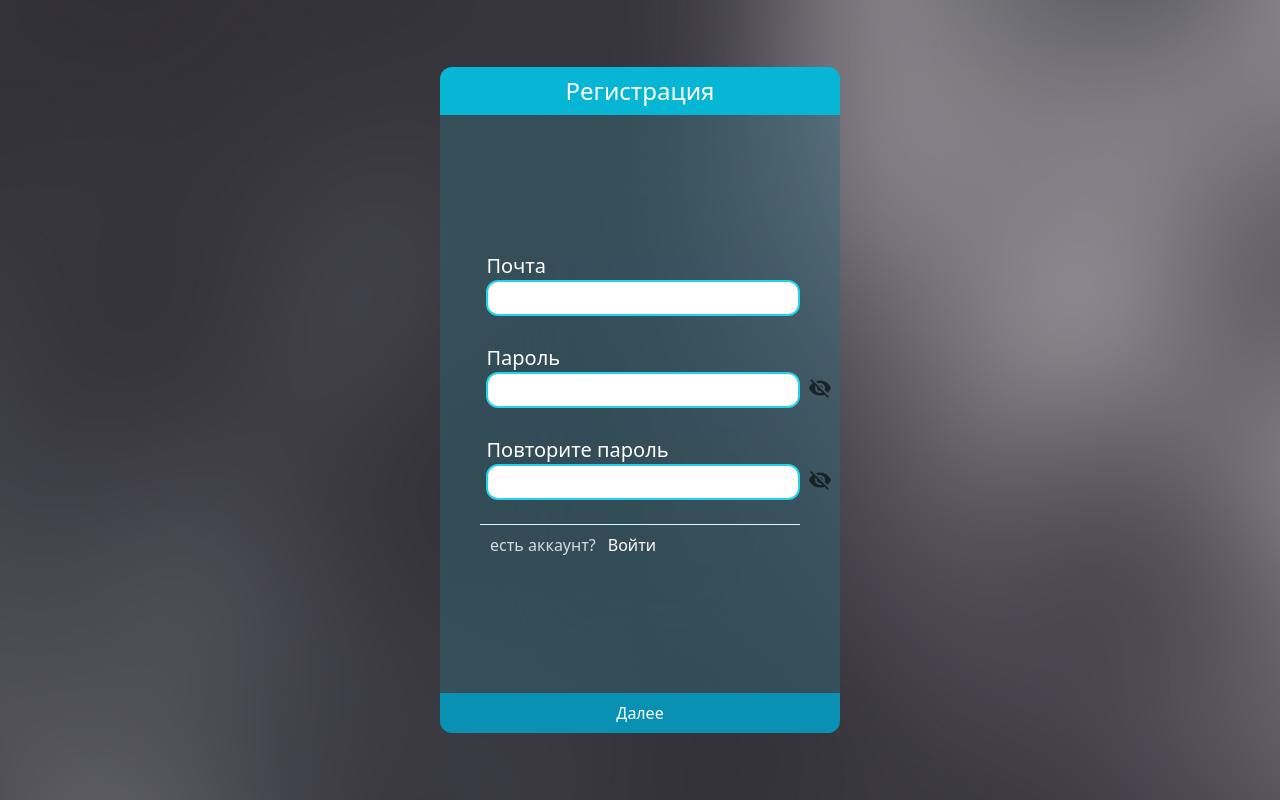
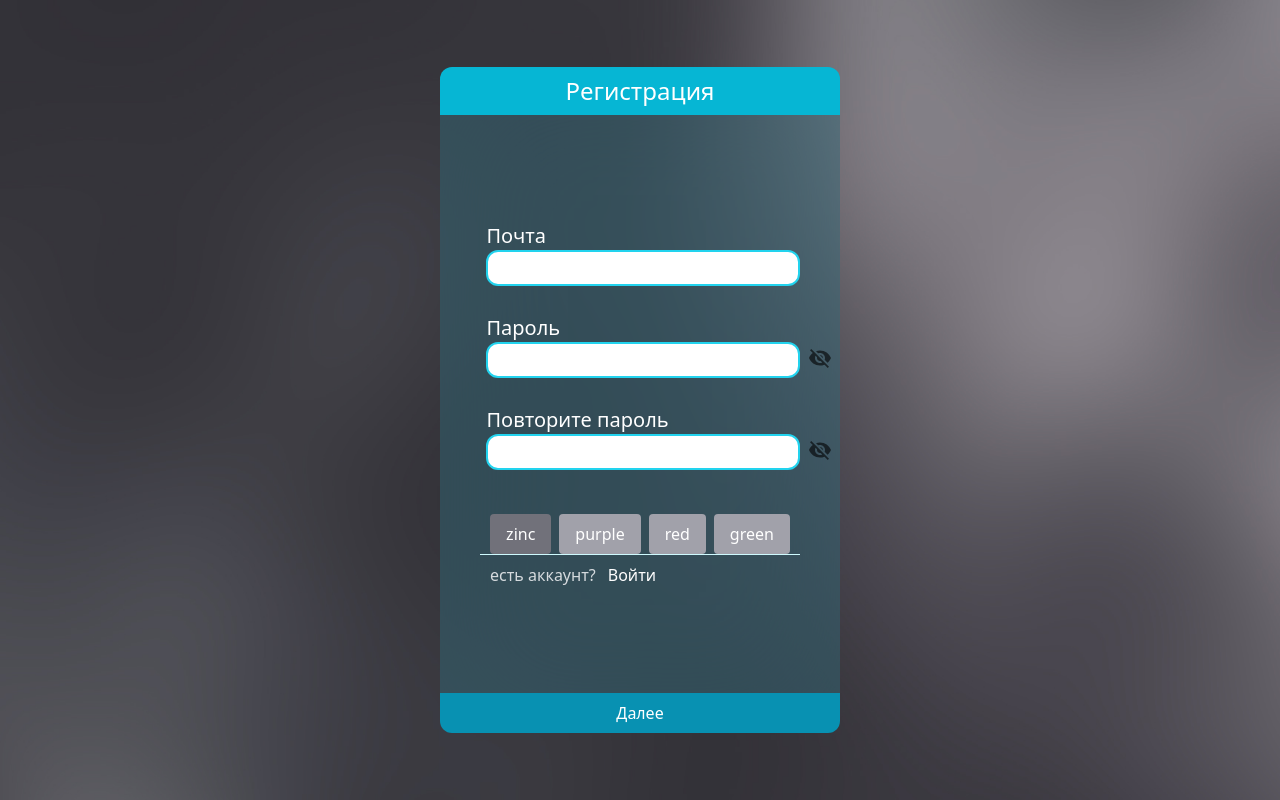
Before and after one commit to DimaTortik2/teacher_election, a React (Vite) app: page / in a window 1280 px wide. Built offline with nearby package versions, Linux system fonts and the light colour scheme.

Commit message:
intagrate color themes

```diff
--- a/src/index.css
+++ b/src/index.css
@@ -49,8 +49,8 @@
 	-webkit-box-orient: vertical;
 }
 .word-wrap {
-  word-break: break-word;
-  overflow-wrap: break-word;
+	word-break: break-word;
+	overflow-wrap: break-word;
 }
 
 ::selection {
@@ -61,3 +61,60 @@
 * {
 	box-sizing: border-box;
 }
+
+/* themes */
+[data-theme='purple'] {
+	--theme-100: #f3e8ff;
+	--theme-200: #e9d5ff;
+	--theme-300: #d8b4fe;
+	--theme-400: #c084fc;
+	--theme-500: #a855f7;
+	--theme-600: #9333ea;
+	--theme-700: #7e22ce;
+	--theme-800: #6b21a8;
+	--theme-900: #581c87;
+	--background: #2e1a47;
+	--foreground: #e9d5ff;
+}
+
+[data-theme='zinc'] {
+	--theme-100: #f4f4f5;
+	--theme-200: #e4e4e7;
+	--theme-300: #d4d4d8;
+	--theme-400: #a1a1aa;
+	--theme-500: #71717a;
+	--theme-600: #52525b;
+	--theme-700: #3f3f46;
+	--theme-800: #27272a;
+	--theme-900: #18181b;
+	--background: #18181b;
+	--foreground: #f4f4f5;
+}
+
+[data-theme='red'] {
+	--theme-100: #fee2e2;
+	--theme-200: #fecaca;
+	--theme-300: #fca5a5;
+	--theme-400: #f87171;
+	--theme-500: #ef4444;
+	--theme-600: #dc2626;
+	--theme-700: #b91c1c;
+	--theme-800: #991b1b;
+	--theme-900: #7f1d1d;
+	--background: #4c0519;
+	--foreground: #fecaca;
+}
+
+[data-theme='green'] {
+	--theme-100: #dcfce7;
+	--theme-200: #bbf7d0;
+	--theme-300: #86efac;
+	--theme-400: #4ade80;
+	--theme-500: #22c55e;
+	--theme-600: #16a34a;
+	--theme-700: #15803d;
+	--theme-800: #166534;
+	--theme-900: #14532d;
+	--background: #052e16;
+	--foreground: #dcfce7;
+}
--- a/src/main.tsx
+++ b/src/main.tsx
@@ -15,10 +15,12 @@ import { TeachersPage } from './pages/teachers-page'
 import { TeacherPage } from './pages/teacher-page'
 import { RoleWrapper } from './features/auth'
 import { TestPage } from './pages/test-page'
+import { HydrateAtoms } from './shared/lib/theme'
 
 createRoot(document.getElementById('root')!).render(
 	<StrictMode>
 		<BrowserRouter>
+			<HydrateAtoms>
 				<Routes location={location}>
 					<Route element={<Layout />}>
 						<Route element={<AuthLayout />}>
@@ -37,6 +39,7 @@ createRoot(document.getElementById('root')!).render(
 
 					<Route path='/test' element={<TestPage />} />
 				</Routes>
+			</HydrateAtoms>
 		</BrowserRouter>
 	</StrictMode>
 )
--- /dev/null
+++ b/src/shared/lib/theme/index.ts
@@ -0,0 +1,5 @@
+export type { ITheme } from './model/atoms/atoms'
+export { themeSyncAtom, initializeThemeAtom } from './model/atoms/atoms'
+export { THEMES_ARR } from './model/theme-consts'
+export { ThemeSwitcher } from './ui/theme-switcher'
+export { HydrateAtoms } from './ui/hydrate-atoms-provider'
--- /dev/null
+++ b/src/shared/lib/theme/model/atoms/atoms.ts
@@ -0,0 +1,21 @@
+import { atom } from 'jotai'
+
+export type ITheme = 'zinc' | 'purple' | 'red'| 'green'
+const themeAtom = atom<ITheme>('zinc')
+
+export const themeSyncAtom = atom(
+	get => get(themeAtom),
+	(_, set, newTheme: ITheme) => {
+		set(themeAtom, newTheme)
+		document.documentElement.setAttribute('data-theme', newTheme)
+		localStorage.setItem('theme', newTheme)
+	}
+)
+export const initializeThemeAtom = atom(null, (_, set) => {
+	const savedTheme = localStorage.getItem('theme') as ITheme
+	if (savedTheme) {
+		set(themeSyncAtom, savedTheme)
+	} else {
+		set(themeSyncAtom, 'zinc')
+	}
+})
--- /dev/null
+++ b/src/shared/lib/theme/model/theme-consts.ts
@@ -0,0 +1,3 @@
+import { ITheme } from './atoms/atoms'
+
+export const THEMES_ARR: ITheme[] = ['zinc', 'purple', 'red', 'green']
--- /dev/null
+++ b/src/shared/lib/theme/ui/hydrate-atoms-provider.tsx
@@ -0,0 +1,11 @@
+import { useSetAtom } from 'jotai'
+import { ReactNode, useEffect } from 'react'
+import { initializeThemeAtom } from '../model/atoms/atoms'
+
+export function HydrateAtoms({ children }: { children: ReactNode }) {
+	const setInitializeTheme = useSetAtom(initializeThemeAtom)
+	useEffect(() => {
+		setInitializeTheme()
+	}, [setInitializeTheme])
+	return <>{children}</>
+}
--- /dev/null
+++ b/src/shared/lib/theme/ui/theme-switcher.tsx
@@ -0,0 +1,26 @@
+import { useAtom } from 'jotai'
+import { themeSyncAtom } from '../model/atoms/atoms'
+import { THEMES_ARR } from '../model/theme-consts'
+import clsx from 'clsx'
+
+export function ThemeSwitcher() {
+	const [theme, setTheme] = useAtom(themeSyncAtom)
+
+	return (
+		<div className='flex gap-2 mt-4'>
+			{THEMES_ARR.map(t => (
+				<button
+					key={t}
+					onClick={() => setTheme(t)}
+					className={clsx(
+						'px-4 py-2 rounded',
+						theme === t ? 'bg-theme-500' : 'bg-theme-400'
+					)}
+					type='button'
+				>
+					{t}
+				</button>
+			))}
+		</div>
+	)
+}
--- a/src/widgets/auth/ui/sign-up-form.tsx
+++ b/src/widgets/auth/ui/sign-up-form.tsx
@@ -11,6 +11,7 @@ import {
 	signUpSchema,
 } from '../../../features/auth'
 import { useState } from 'react'
+import { ThemeSwitcher } from '../../../shared/lib/theme'
 
 interface IProps {
 	onSubmit: (data: ISignUp) => void
@@ -76,6 +77,7 @@ export function SignUpForm({ onSubmit }: IProps) {
 								type={'password'}
 								key={3}
 							/>
+							<ThemeSwitcher />
 						</>
 					) : (
 						<>
@@ -100,7 +102,7 @@ export function SignUpForm({ onSubmit }: IProps) {
 				</div>
 
 				<div className='w-full flex justify-center'>
-					<div className='h-px w-4/5 bg-cyan-100'></div>
+					<div className='h-px w-4/5 bg-cyan-100 '></div>
 				</div>
 
 				<div className='w-full flex justify-center mt-2'>
--- a/tailwind.config.js
+++ b/tailwind.config.js
@@ -7,6 +7,14 @@ export default {
 				'soft-up': '0 -10px 15px -3px rgba(0, 0, 0, 0.3)', // Мягкая тень вверх
 				'softer-up': '0 -15px 25px -5px rgba(0, 0, 0, 0.15)', // Ещё мягче
 			},
+			colors: {
+				theme: {
+					400: 'var(--theme-400)',
+					500: 'var(--theme-500)',
+					600: 'var(--theme-600)',
+					700: 'var(--theme-700)',
+				},
+			},
 		},
 	},
 	plugins: [],
```
Lines whose indentation alone changed are shown as unchanged.
